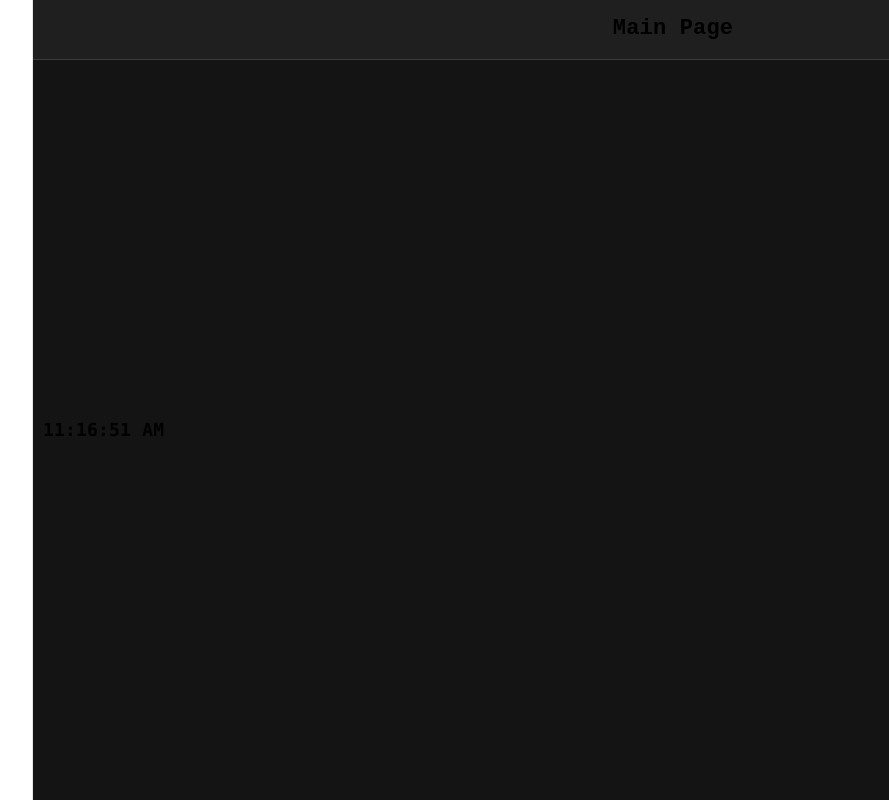
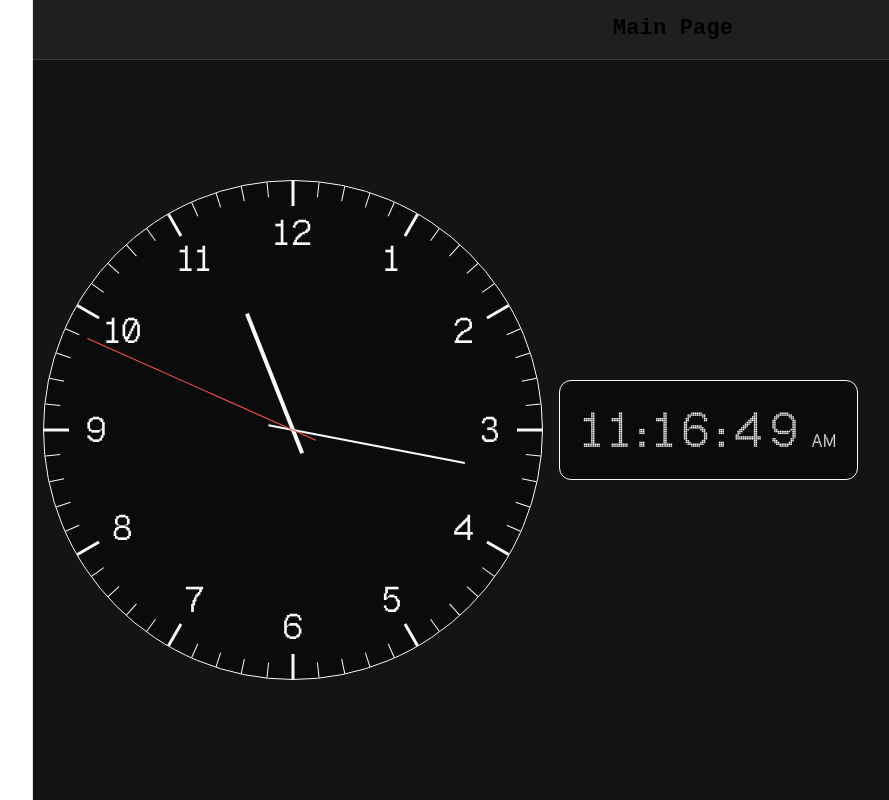
Before and after one commit to HiIts-Matt/MattBoard, a React (Vite) app: page / in a window 1280 px wide. Shown: the top 800 px of the page, without its empty margins (45-934 px from the left). Built offline with nearby package versions, Linux system fonts and the light colour scheme.

Commit message:
added clock component

```diff
--- a/package.json
+++ b/package.json
@@ -12,7 +12,9 @@
   "dependencies": {
     "@mantine/core": "^8.3.18",
     "@mantine/hooks": "^8.3.18",
+    "geist": "^1.7.0",
     "react": "^19.2.4",
+    "react-clock": "^6.0.0",
     "react-dom": "^19.2.4",
     "zustand": "^5.0.12"
   },
--- a/src/appConfig.js
+++ b/src/appConfig.js
@@ -9,10 +9,13 @@ export const config = {
                     components: [
                         {
                             type: "clock",
-                            position: "left"
+                            position: "left",
+                            variant: 'both',
+                            showNumbers: true,
+                            size: 'lg'
                         }
                     ]
-                }
+                },
             ]
         }
     ]
--- a/src/components/Clock/Clock.module.css
+++ b/src/components/Clock/Clock.module.css
@@ -0,0 +1,62 @@
+.colorScheme {
+    --clock-bg: color-mix(in srgb, var(--mantine-color-dark-7), black 70%)
+}
+
+.analogWrapper {
+    background: var(--clock-bg);
+    border-radius: 1000px;
+
+    :global(.react-clock__mark__body) {
+        background-color: var(--mantine-color-gray-0);
+    }
+
+    :global(.react-clock__face) {
+        border-color: var(--mantine-color-gray-0);
+    }
+
+    :global(.react-clock__second-hand__body) {
+        background-color: var(--mantine-color-red-6);
+    }
+
+    :global(.react-clock__minute-hand__body) {
+        background-color: var(--mantine-color-gray-0);
+    }
+
+    :global(.react-clock__hour-hand__body) {
+        background-color: var(--mantine-color-gray-0);
+    }
+
+    :global(.react-clock__mark__number) {
+        font-family: 'Geist Pixel Square';
+        color: var(--mantine-color-gray-0);
+    }
+
+    .bigClock {
+        :global(.react-clock__mark__number) {
+            font-size: 35px;
+        }
+    }
+}
+
+.digitalWrapper {
+    display: flex;
+    align-items: baseline;
+    gap: 8px;
+    background: var(--clock-bg);
+    border-radius: 12px;
+    border: 1px solid var(--mantine-color-gray-0);
+    padding: 12px 20px;
+
+    .digitalTime {
+        font-family: 'Geist Pixel Grid', monospace;
+        font-size: 48px;
+        color: var(--mantine-color-gray-0);
+        letter-spacing: 4px;
+    }
+
+    .digitalAmPm {
+        font-family: 'Geist Pixel Square', monospace;
+        font-size: 18px;
+        color: var(--mantine-color-gray-4);
+    }
+}
--- a/src/components/Clock/index.jsx
+++ b/src/components/Clock/index.jsx
@@ -1,7 +1,11 @@
-import { Text } from "@mantine/core"
+import { Box, Text } from "@mantine/core"
 import { useEffect, useState } from "react"
+import styles from './Clock.module.css'
+import Clock from "react-clock"
+import "react-clock/dist/Clock.css"
+import { classNames } from "../../utils/utils"
 
-export function Clock() {
+export function ClockComponent({ component }) {
     const [time, setTime] = useState(new Date())
 
     useEffect(() => {
@@ -9,9 +13,56 @@ export function Clock() {
         return () => clearInterval(interval)
     }, [])
 
-    return (
-        <Text ff="monospace" fw={700}>
-            {time.toLocaleTimeString()}
-        </Text>
+    const variant = component?.variant || 'digital'
+
+    if (variant === 'digital') return <Digital time={time} />
+    if (variant === 'analog') return <Analog time={time} component={component} />
+    if (variant === 'both') return (
+        <Box style={{ display: 'flex', alignItems: 'center', gap: '16px' }}>
+            <Analog time={time} component={component} />
+            <Digital time={time} />
+        </Box>
     )
 }
+
+function Digital({ time }) {
+    const hours = time.getHours() % 12 || 12
+    const minutes = time.getMinutes().toString().padStart(2, '0')
+    const seconds = time.getSeconds().toString().padStart(2, '0')
+    const ampm = time.getHours() >= 12 ? 'PM' : 'AM'
+
+    return (
+        <Box className={classNames(
+            styles.colorScheme,
+            styles.digitalWrapper
+        )}>
+            <Text className={styles.digitalTime}>
+                {hours}:{minutes}:{seconds}
+            </Text>
+            <Text className={styles.digitalAmPm}>
+                {ampm}
+            </Text>
+        </Box>
+    )
+}
+
+function Analog({ time, component }) {
+    const bigClock = component?.size === 'lg'
+
+    return (
+        <Box className={classNames(
+            styles.colorScheme,
+            styles.analogWrapper
+        )}>
+            <Clock
+                value={time}
+                size={bigClock ? 500 : 200}
+                className={classNames(
+                    styles.clock,
+                    bigClock ? styles.bigClock : '',
+                )}
+                renderNumbers={component?.showNumbers}
+            />
+        </Box>
+    )
+}
--- a/src/components/PageSection/index.jsx
+++ b/src/components/PageSection/index.jsx
@@ -1,6 +1,5 @@
 import { Box } from "@mantine/core";
 import styles from './PageSection.module.css'
-import { Clock } from "../Clock";
 import { positions } from "../../utils/positions";
 import { components } from "../../utils/componentMap";
 
@@ -30,7 +29,7 @@ function Component({ component }) {
                 ...positions[component?.position]
             }}
         >
-            <SelectedComponent />
+            <SelectedComponent component={component}/>
         </Box>
     )
 }
--- a/src/index.css
+++ b/src/index.css
@@ -1,3 +1,12 @@
+@font-face {
+    font-family: 'Geist Pixel Square';
+    src: url('/node_modules/geist/dist/fonts/geist-pixel/GeistPixel-Square.woff2') format('woff2');
+}
+@font-face {
+    font-family: 'Geist Pixel Grid';
+    src: url('/node_modules/geist/dist/fonts/geist-pixel/GeistPixel-Grid.woff2') format('woff2');
+}
+
 :root {
   --text: #6b6375;
   --text-h: #08060d;
@@ -77,20 +86,24 @@ h1 {
   font-size: 56px;
   letter-spacing: -1.68px;
   margin: 32px 0;
+
   @media (max-width: 1024px) {
     font-size: 36px;
     margin: 20px 0;
   }
 }
+
 h2 {
   font-size: 24px;
   line-height: 118%;
   letter-spacing: -0.24px;
   margin: 0 0 8px;
+
   @media (max-width: 1024px) {
     font-size: 20px;
   }
 }
+
 p {
   margin: 0;
 }
--- a/src/utils/componentMap.js
+++ b/src/utils/componentMap.js
@@ -1,5 +1,5 @@
-import { Clock } from "../components/Clock";
+import { ClockComponent } from "../components/Clock";
 
 export const components = {
-    clock: Clock,
+    clock: ClockComponent,
 }
--- a/src/utils/positions.js
+++ b/src/utils/positions.js
@@ -39,5 +39,5 @@ export const positions = {
     'bottom-right': {
         bottom: '10px',
         right: '10px'
-    }
+    },
 }
--- /dev/null
+++ b/src/utils/utils.js
@@ -0,0 +1,3 @@
+export const classNames = (...args) => {
+    return args.filter(Boolean).join(' ');
+}
```
Also changed, not shown: 1 other file (tests, documents, lock files or other folders).
